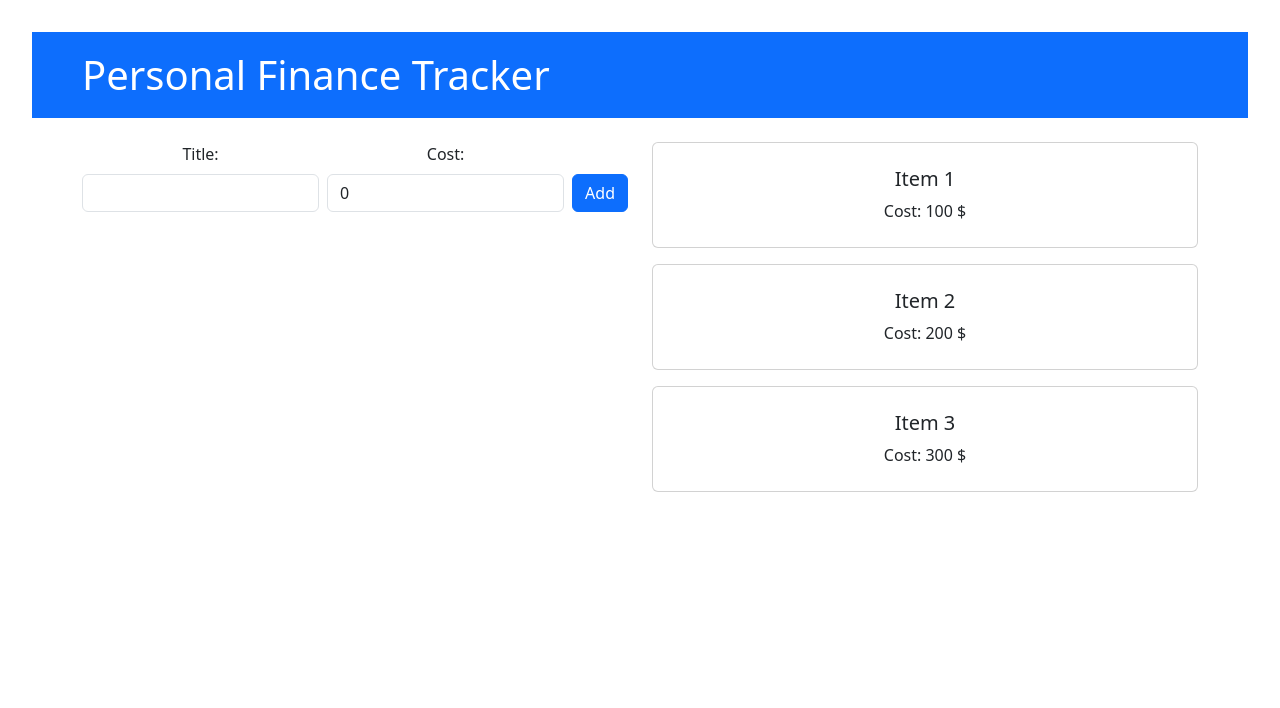
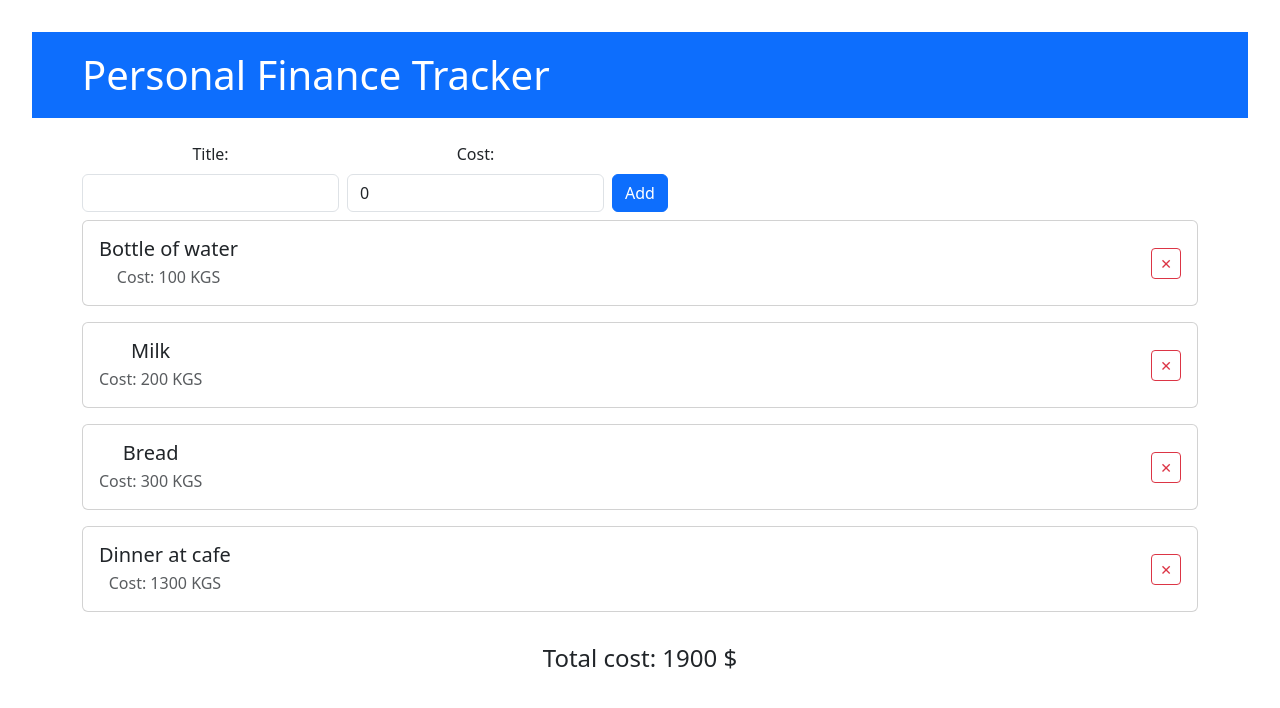
Before and after one commit to asel6320/personal_finance, a React (Create React App) app: page / in a window 1280 px wide. Shown: the top 708 px of the page. Built offline with nearby package versions, Linux system fonts and the light colour scheme.

Commit message:
added Delete Item Button on Item.tsx and Items.tsx added TotalCost for the Total Spending added boostrap styles for the Item.tsx

```diff
--- a/src/App.tsx
+++ b/src/App.tsx
@@ -11,20 +11,31 @@ function App() {
   const [items, setItems] = useState<IItem[]>([
     {
       id: 1,
-      title: 'Item 1',
+      title: 'Bottle of water',
       cost: 100,
     },
     {
       id: 2,
-      title: 'Item 2',
+      title: 'Milk',
       cost: 200,
     },
     {
       id: 3,
-      title: 'Item 3',
+      title: 'Bread',
       cost: 300,
     },
+    {
+      id: 4,
+      title: 'Dinner at cafe',
+      cost: 1300,
+    },
   ])
+
+  const totalCost = items.reduce((acc, item) => acc + item.cost, 0);
+
+  const deleteItem = (id: number) => {
+    setItems((prevState) => prevState.filter((item) => item.id !== id));
+  }
 
   const addNewItem = (newItem: IItem) => {
     setItems((prevState) => [...prevState, newItem]);
@@ -37,11 +48,14 @@ function App() {
       </header>
       <main className="container mt-4">
         <div className="row">
-          <div className="col-6 mb-2">
+          <div className="col-12 mb-2">
             <ItemForm addNewItem={addNewItem} />
           </div>
-          <div className="col-6 mb-2">
-            <Items items={items} />
+          <div className="col-12 mb-2">
+            <Items items={items} deleteItem={deleteItem} />
+          </div>
+          <div className="mt-2">
+            <h4>Total cost: {totalCost} $</h4>
           </div>
         </div>
       </main>
--- a/src/components/Items/Item.tsx
+++ b/src/components/Items/Item.tsx
@@ -3,16 +3,24 @@ import { IItem } from '../../types';
 
 interface Props {
     item: IItem;
+    deleteItem: (id: number) => void;
 }
 
-const Item: React.FC<Props> = ({item}) => {
+const Item: React.FC<Props> = ({item, deleteItem}) => {
     return (
-        <div className="card mb-3 p-4">
-            <div className="row justify-content-between">
-                <div className="col-12">
-                    <h5 className="card-title">{item.title}</h5>
-                    <p className="card-text">Cost: {item.cost} $</p>
+        <div className="card mb-3">
+            <div className="card-body d-flex justify-content-between align-items-center">
+                <div>
+                    <h5 className="card-title mb-1">{item.title}</h5>
+                    <p className="card-text mb-0 text-muted">Cost: {item.cost} KGS</p>
                 </div>
+                <button
+                    onClick={() => deleteItem(item.id)}
+                    className="btn btn-sm btn-outline-danger"
+                    aria-label="Delete"
+                >
+                    ✕
+                </button>
             </div>
         </div>
     );
--- a/src/components/Items/Items.tsx
+++ b/src/components/Items/Items.tsx
@@ -4,13 +4,14 @@ import Item from './Item';
 
 interface Props {
     items: IItem[];
+    deleteItem: (id: number) => void;
 }
 
-const Items: React.FC<Props> = ({ items }) => {
+const Items: React.FC<Props> = ({ items, deleteItem }) => {
     return (
         <>
             {items.map((item) => (
-                <Item key={item.id} item={item} />
+                <Item key={item.id} item={item} deleteItem={deleteItem} />
             ))}
         </>
     );
```
